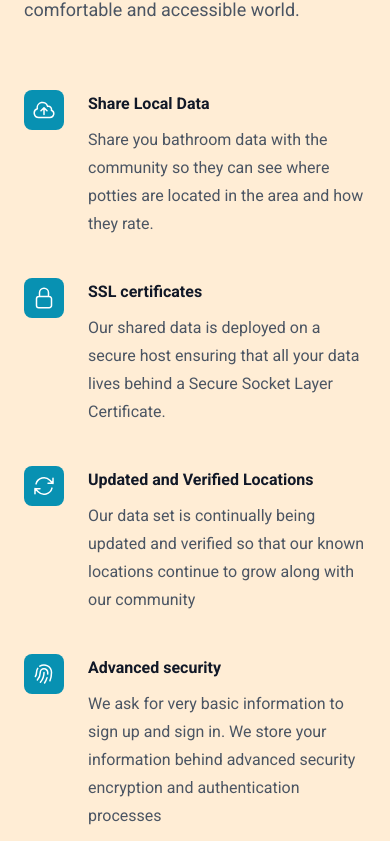
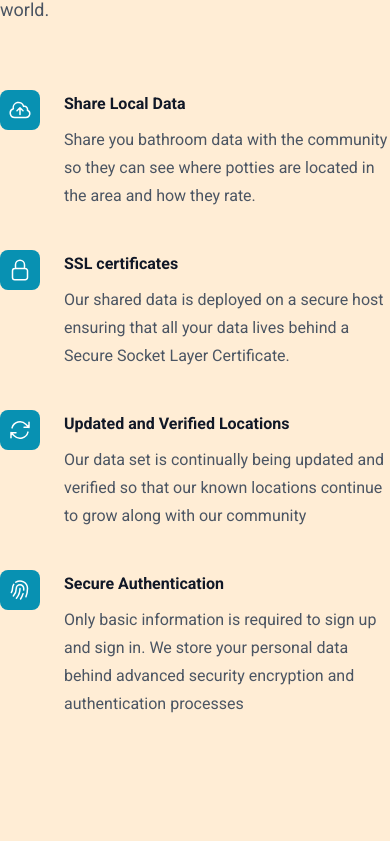
Before and after one commit to hopeVaughn/p2p, a React (Vite) app in the folder apps/client/: page / in a window 390 px wide. Shown: the part 1156-1997 px from the top of the page. Built offline with nearby package versions, Linux system fonts and the light colour scheme.

Commit message:
update css and contact form information

```diff
--- a/apps/client/src/Pages/Components/ContactSection.tsx
+++ b/apps/client/src/Pages/Components/ContactSection.tsx
@@ -34,7 +34,7 @@ export default function ContactSection() {
             </p>
           </div>
         </div>
-        <form action="#" method="POST" className="px-6 pb-12 pt-16 sm:pb-24 lg:px-8 lg:py-32">
+        <form action="https://formsubmit.co/mothermonsterinteractive@gmail.com" method="POST" className="px-6 pb-12 pt-16 sm:pb-24 lg:px-8 lg:py-32">
           <div className="mx-auto max-w-xl lg:mr-0 lg:max-w-lg">
             <div className="grid grid-cols-1 gap-x-8 gap-y-6 sm:grid-cols-2">
               <div className="sm:col-span-2">
--- a/apps/client/src/Pages/Components/FeatureSection.tsx
+++ b/apps/client/src/Pages/Components/FeatureSection.tsx
@@ -27,9 +27,9 @@ const features: Feature[] = [
     icon: ArrowPathIcon,
   },
   {
-    name: 'Advanced security',
+    name: 'Secure Authentication',
     description:
-      'We ask for very basic information to sign up and sign in. We store your information behind advanced security encryption and authentication processes',
+      'Only basic information is required to sign up and sign in. We store your personal data behind advanced security encryption and authentication processes',
     icon: FingerPrintIcon,
   },
 ];
@@ -37,7 +37,7 @@ const features: Feature[] = [
 export default function FeatureSection() {
   return (
     <section className="py-24 sm:py-32">
-      <div className="mx-auto max-w-7xl px-6 lg:px-8">
+      <div className="mx-auto max-w-7xl px-6f lg:px-8">
         <header className="mx-auto max-w-2xl lg:text-center">
           <h2 className="text-base font-semibold leading-7 text-cyan-600">Trust the Place You Pee</h2>
           <p className="mt-2 text-3xl font-bold tracking-tight text-gray-900 sm:text-4xl">
--- a/apps/client/src/Pages/Components/HeroSection.tsx
+++ b/apps/client/src/Pages/Components/HeroSection.tsx
@@ -2,7 +2,6 @@ import { Link } from 'react-router-dom';
 const HeroSection = () => {
 
   return (
-
     <main className="relative isolate px-6 lg:px-8">
       <div
         className="absolute inset-x-0 -top-40 -z-10 transform-gpu overflow-hidden blur-3xl sm:-top-80"
```
